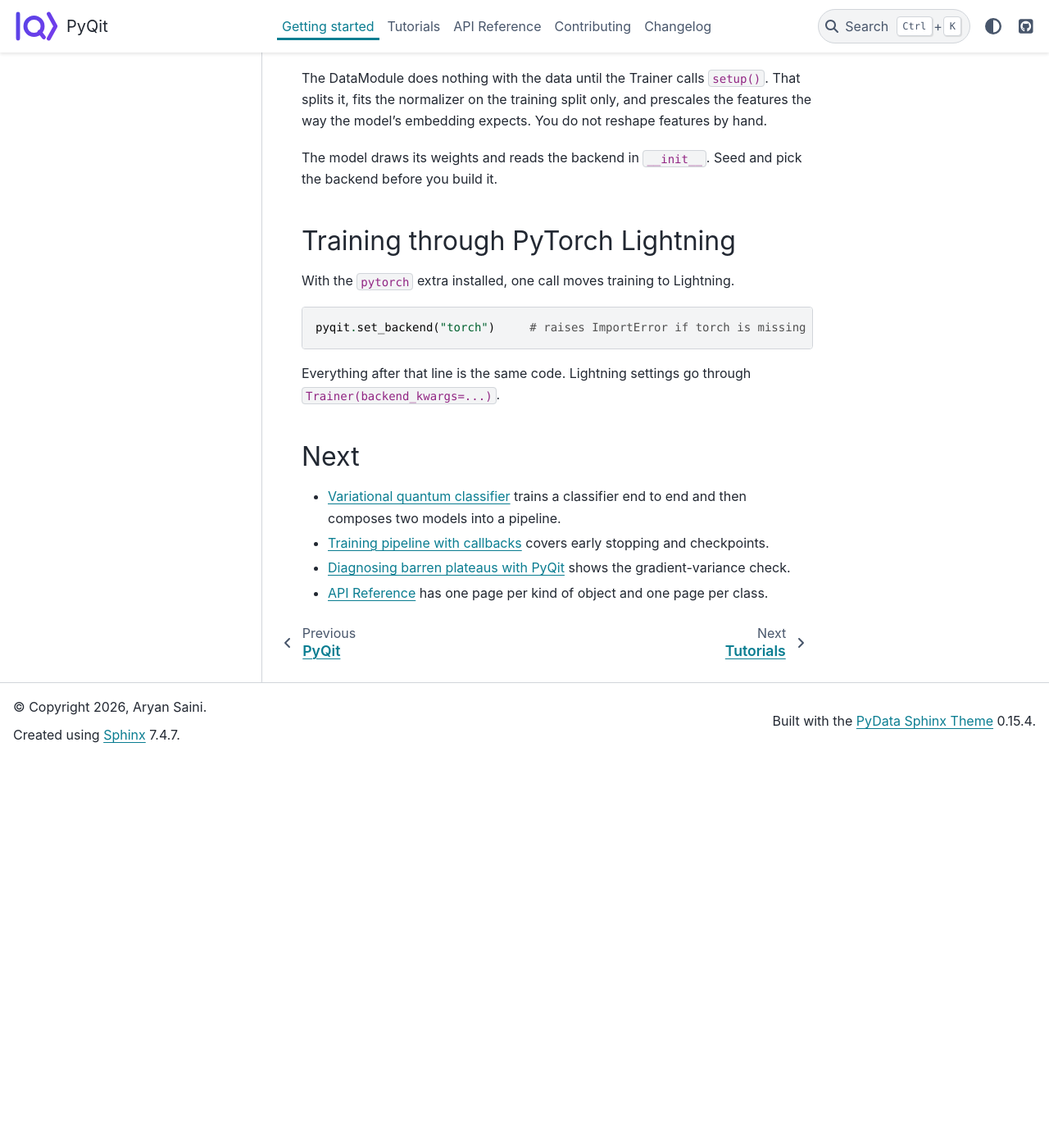
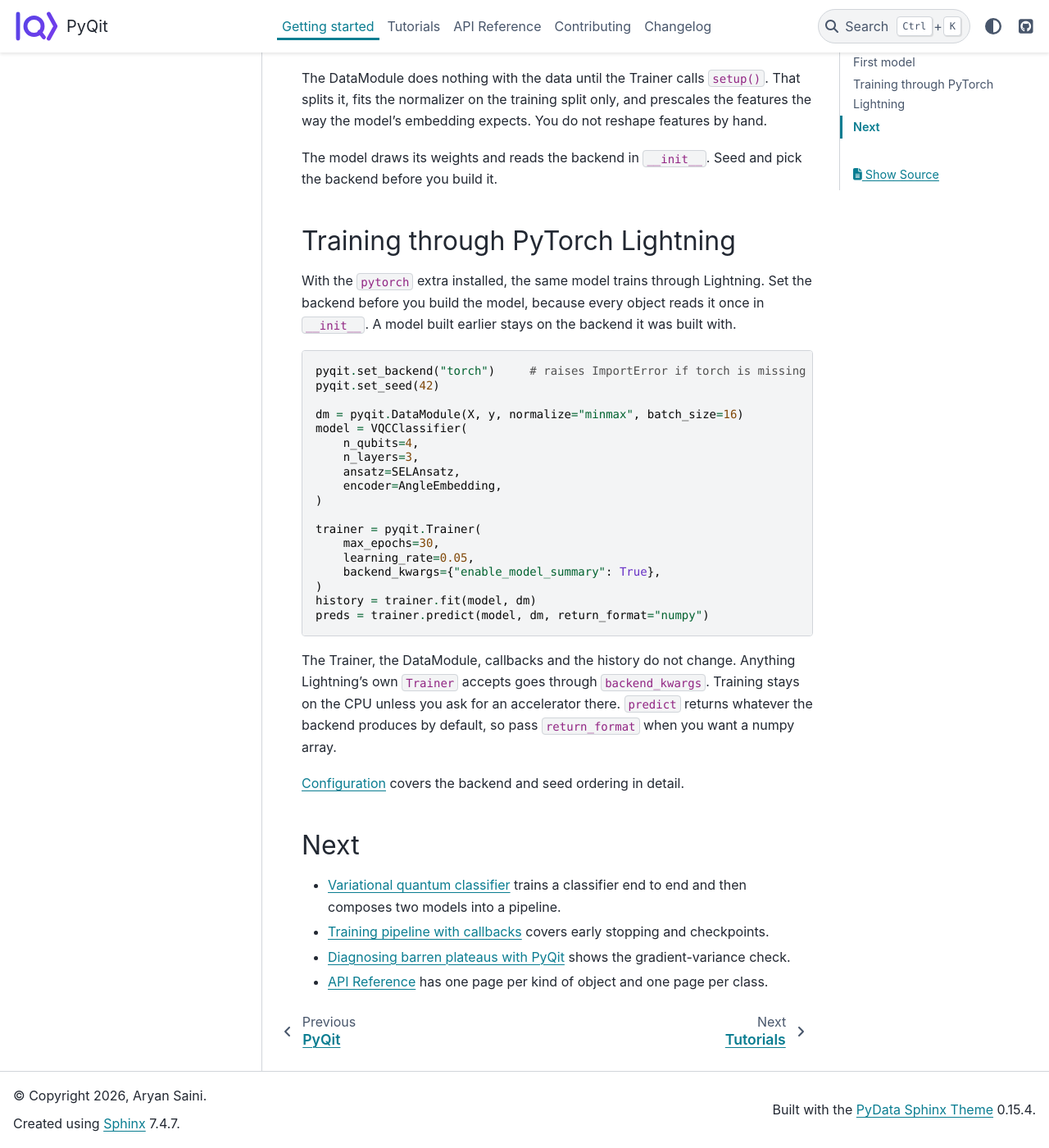
Before and after one commit to phoeenniixx/pyQit, a Sphinx documentation site: the page built from docs/getting_started.rst, in a window 1280 px wide and 1400 px high, scrolled down 1189 px. Shown: the whole window at 82% size. Built offline with Sphinx 7.4.7 and the PyData theme 0.15.4, drawn with Linux system fonts in a browser that asks for light colours; before the commit the page ends 2115 px from its top, so only the background shows below that.

Commit message:
update docs

```diff
--- a/docs/getting_started.rst
+++ b/docs/getting_started.rst
@@ -66,14 +66,38 @@ pick the backend before you build it.
 Training through PyTorch Lightning
 ==================================
 
-With the ``pytorch`` extra installed, one call moves training to Lightning.
+With the ``pytorch`` extra installed, the same model trains through Lightning.
+Set the backend before you build the model, because every object reads it once
+in ``__init__``. A model built earlier stays on the backend it was built with.
 
 .. code-block:: python
 
    pyqit.set_backend("torch")     # raises ImportError if torch is missing
+   pyqit.set_seed(42)
 
-Everything after that line is the same code. Lightning settings go through
-``Trainer(backend_kwargs=...)``.
+   dm = pyqit.DataModule(X, y, normalize="minmax", batch_size=16)
+   model = VQCClassifier(
+       n_qubits=4,
+       n_layers=3,
+       ansatz=SELAnsatz,
+       encoder=AngleEmbedding,
+   )
+
+   trainer = pyqit.Trainer(
+       max_epochs=30,
+       learning_rate=0.05,
+       backend_kwargs={"enable_model_summary": True},
+   )
+   history = trainer.fit(model, dm)
+   preds = trainer.predict(model, dm, return_format="numpy")
+
+The Trainer, the DataModule, callbacks and the history do not change. Anything
+Lightning's own ``Trainer`` accepts goes through ``backend_kwargs``. Training
+stays on the CPU unless you ask for an accelerator there. ``predict`` returns
+whatever the backend produces by default, so pass ``return_format`` when you
+want a numpy array.
+
+:doc:`api/config` covers the backend and seed ordering in detail.
 
 Next
 ====
```
